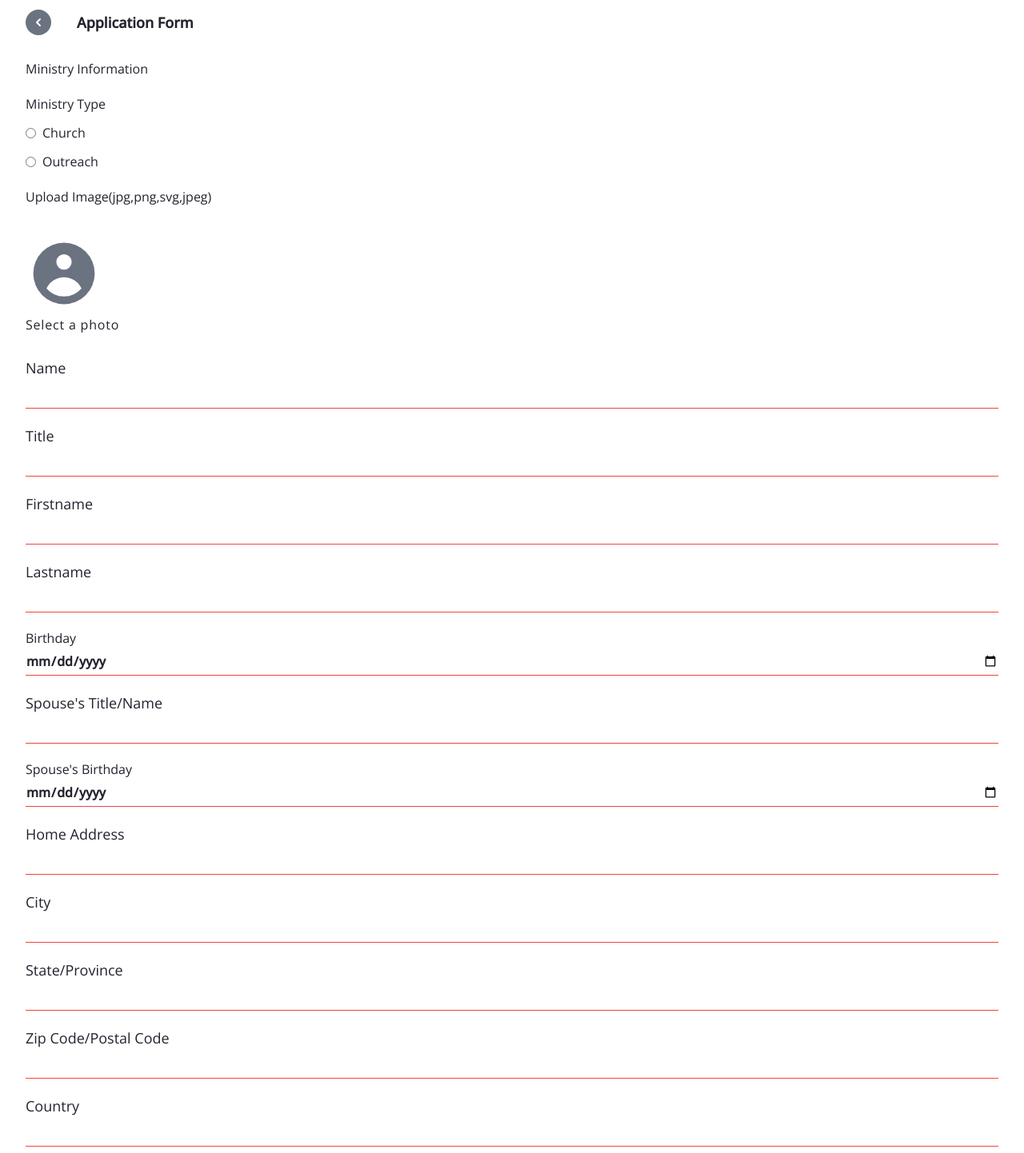
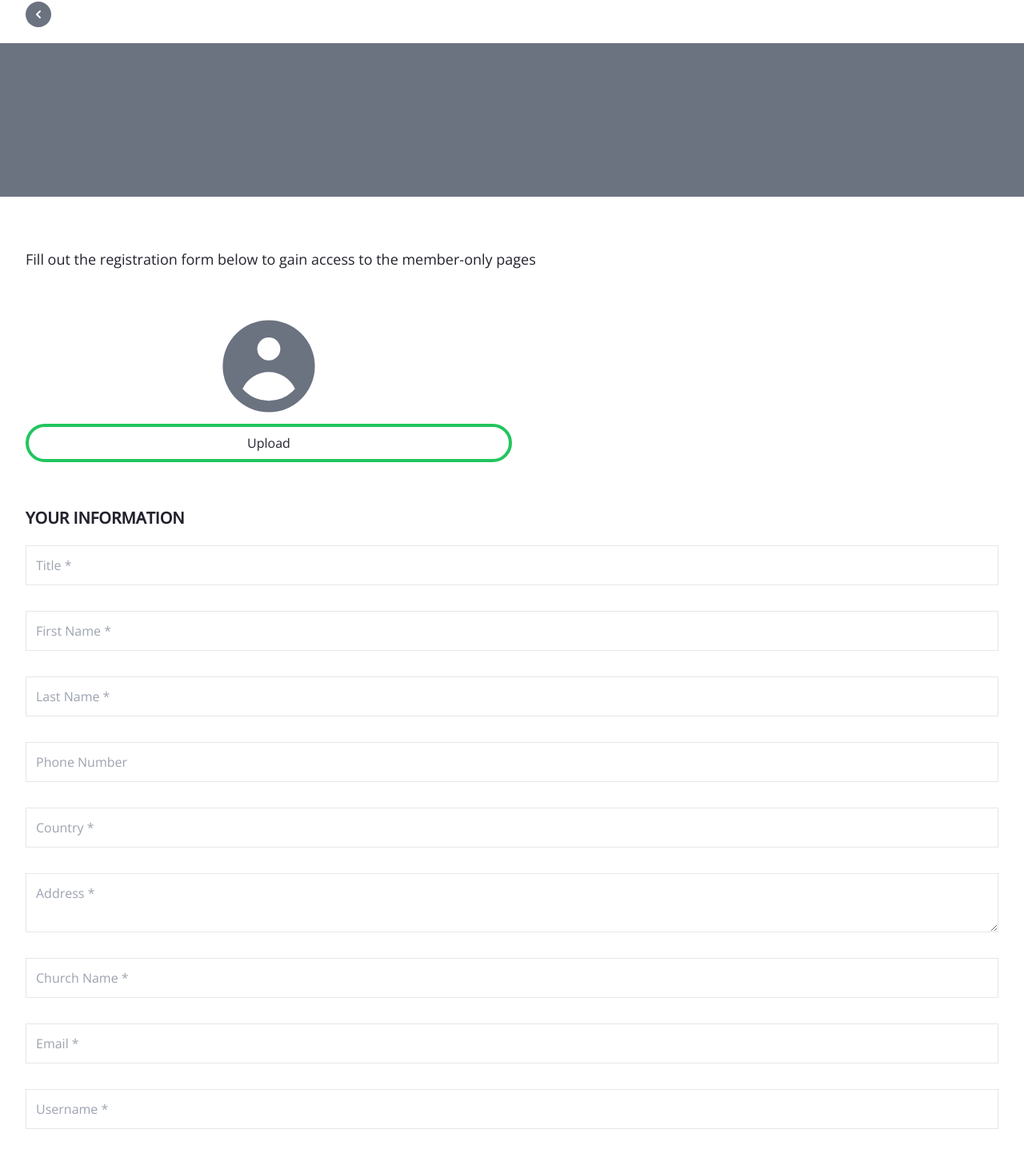
Before and after one commit to mnnlthmpsn/pama_react, a React (Create React App) app: page /apply in a window 1280 px wide. Shown: the part 18-1460 px from the top of the page at 80% size. Built offline with nearby package versions, Linux system fonts and the light colour scheme.

Commit message:
application form pages worked on

```diff
--- a/src/components/input.js
+++ b/src/components/input.js
@@ -1,7 +1,8 @@
 const TextInput = props => {
     return <div className="w-full flex flex-col space-y-1">
-        <label className="text-lg">{props.label}</label>
-        <input className="form-control" {...props}/>
+        {/* <label className="text-lg">{props.label}</label> */}
+        <input type={props.type} className="form-control2" placeholder={`${props.label} *`} {...props} />
+        {/* <input className="form-control" {...props}/> */}
     </div>
 }
 
--- a/src/pages/applicationForm.js
+++ b/src/pages/applicationForm.js
@@ -1,6 +1,7 @@
 import { TextInput, Button } from "../components/components";
 import ReCAPTCHA from "react-google-recaptcha";
 import { useNavigate } from "react-router-dom";
+import { EyeIcon } from "@heroicons/react/solid";
 
 const ApplicationForm = () => {
   const navigate = useNavigate();
@@ -8,10 +9,10 @@ const ApplicationForm = () => {
   const goBack = () => navigate(-1);
 
   return (
-    <div className="h-auto w-screen flex flex-col">
+    <div className="h-screen w-screen flex flex-col">
       <div className="flex items-center pl-8">
         <div
-          className="flex items-center justify-center bg-gray-500 w-8 h-8 rounded-full"
+          className="flex items-center justify-center bg-gray-500 w-8 h-8 my-5 rounded-full"
           onClick={goBack}
         >
           <svg
@@ -27,33 +28,21 @@ const ApplicationForm = () => {
             />
           </svg>
         </div>
-        <p className="p-8 text-lg font-semibold">Application Form</p>
+        {/* <p className="p-8 text-lg font-semibold">Application Form</p> */}
       </div>
-      <form className="space-y-5 px-8 pb-12">
-        <p>Ministry Information</p>
-
-        <div className="flex flex-col space-y-3">
-          <label htmlFor="ministry_type">Ministry Type</label>
-          <label className="space-x-2 flex items-center">
-            <input type="radio" id="church" name="ministry_type" />
-            <p>Church</p>
-          </label>
-          <label className="space-x-2 flex items-center">
-            <input type="radio" id="outreach" name="ministry_type" />
-            <p>Outreach</p>
-          </label>
+      <div className="bg-gray-500 py-24">
       </div>
 
-        <div>
-          <label class="inline-block mb-2">
-            Upload Image(jpg,png,svg,jpeg)
-          </label>
-          <div class="flex items-center justify-start w-full">
+      <form className="space-y-5 px-8 pb-12">
+
+        <p className="text-lg mt-16">Fill out the registration form below to gain access to the member-only pages</p>
+
+        <div class="flex items-center justify-start w-full pb-24">
           <label class="flex flex-col mb-8 w-1/2 h-32">
-              <div class="flex flex-col items-start justify-start pt-7">
+            <div class="flex flex-col items-center justify-start pt-7">
               <svg
                 xmlns="http://www.w3.org/2000/svg"
-                  className="h-24 w-24 text-gray-500"
+                className="h-36 w-auto text-gray-500"
                 viewBox="0 0 20 20"
                 fill="currentColor"
               >
@@ -63,61 +52,120 @@ const ApplicationForm = () => {
                   clipRule="evenodd"
                 />
               </svg>
-                <p class="pt-1 tracking-wider text-start">
-                  Select a photo
-                </p>
+              <div class="w-full text-start border rounded-full border-green-500 flex items-center justify-center py-2 border-4 w-4/5">
+                <p>Upload</p>
+              </div>
             </div>
             <input type="file" class="opacity-0" />
           </label>
         </div>
+
+        <div className="space-y-5">
+          <p className="text-xl uppercase font-bold">Your Information</p>
+          <form className="space-y-8">
+            {/* title */}
+            <div className="flex flex-col space-2 items-start">
+              {/* <label htmlFor="title">First name</label> */}
+              <input type="text" name="title" id="title" className="form-control2" placeholder="Title *" />
             </div>
 
-        <TextInput label="Name" />
-        <TextInput label="Title" />
-        <TextInput label="Firstname" />
-        <TextInput label="Lastname" />
-
-        <div>
-          <label>Birthday</label>
-          <input className="form-control" type="date" />
+            {/* first name */}
+            <div className="flex flex-col space-2 items-start">
+              {/* <label htmlFor="title">First name</label> */}
+              <input type="text" name="first_name" id="first_name" className="form-control2" placeholder="First Name *" />
             </div>
 
-        <TextInput label="Spouse's Title/Name" />
-        <div>
-          <label>Spouse's Birthday</label>
-          <input className="form-control" type="date" />
+            {/* last name */}
+            <div className="flex flex-col space-2 items-start">
+              {/* <label htmlFor="title">Last name</label> */}
+              <input type="text" name="first_name" id="last_name" className="form-control2" placeholder="Last Name *" />
             </div>
 
-        <TextInput label="Home Address" />
-        <TextInput label="City" />
-        <TextInput label="State/Province" />
-        <TextInput label="Zip Code/Postal Code" />
-        <TextInput label="Country" />
-        <TextInput label="Home Phone" />
-        <TextInput label="Ministry Name" />
-        <TextInput label="Ministry Street Address" />
-        <TextInput label="City" />
-        <TextInput label="State/Province" />
-        <TextInput label="Zip Code/Postal Code" />
-        <TextInput label="Country" />
-        <TextInput label="Ministry Phone" />
-        <TextInput label="Ministry Postal/Mailing Address" />
-        <TextInput label="Email" />
-        <TextInput label="Website" />
-        <TextInput label="Year Ministry was established" />
-        <TextInput label="No. of Members" />
-        <TextInput label="No. of Partners" />
-
-        <p>Account Information</p>
-        <div>
-          <TextInput label="Preferred Name" />
-          <p className="text-xs lightText">Enter as eg. Minister John Doe</p>
+            {/* Country */}
+            <div className="flex flex-col space-2 items-start">
+              {/* <label htmlFor="title">Phone</label> */}
+              <input type="tel" name="phone" id="phone" className="form-control2" placeholder="Phone Number" />
             </div>
 
-        <TextInput label="Password" />
-        <TextInput label="Confirm Password" />
+            {/* Phone */}
+            <div className="flex flex-col space-2 items-start">
+              {/* <label htmlFor="title">Phone</label> */}
+              <input type="tel" name="phone" id="phone" className="form-control2" placeholder="Country *" />
+            </div>
+
+            {/* Address */}
+            <div className="flex flex-col space-2 items-start">
+              {/* <label htmlFor="title">Phone</label> */}
+              {/* <input type="tel" name="phone" id="phone" className="form-control2" placeholder="Country *" /> */}
+              <textarea className="form-control2" rows="2" placeholder="Address *"></textarea>
+            </div>
+
+            {/* Church name */}
+            <div className="flex flex-col space-2 items-start">
+              {/* <label htmlFor="title">Phone</label> */}
+              <input type="tel" name="phone" id="phone" className="form-control2" placeholder="Church Name *" />
+            </div>
+
+            {/* Email */}
+            <div className="flex flex-col space-2 items-start">
+              {/* <label htmlFor="title">Email</label> */}
+              <input type="text" name="email" id="email" className="form-control2" placeholder="Email *" />
+            </div>
+
+            {/* Username */}
+            <div className="flex flex-col space-2 items-start">
+              {/* <label htmlFor="title">Email</label> */}
+              <input type="text" name="email" id="email" className="form-control2" placeholder="Username *" />
+            </div>
+
+            {/* Password */}
+            <div className="flex items-center justify-between space-x-4">
+              <div className="flex flex-col space-2 items-start w-full">
+                {/* <label htmlFor="title">Email</label> */}
+                <input type="password" name="email" id="email" className="form-control2" placeholder="Password *" />
+              </div>
+              <EyeIcon className="h-6 text-gray-500" />
+            </div>
+
+            {/* Cofirm Password */}
+            <div className="flex items-center justify-between space-x-4">
+              <div className="flex flex-col space-2 items-start w-full">
+                {/* <label htmlFor="title">Email</label> */}
+                <input type="text" name="email" id="email" className="form-control2" placeholder="Confirm Password *" />
+              </div>
+              <EyeIcon className="h-6 text-gray-500" />
+            </div>
+
+            {/* summary here */}
+            <div className="py-5 border-b-2">
+              <div className="flex justify-between bg-gray-100 p-2 w-full">
+                <p className="font-bold">CAMA Membership</p>
+                <div className="flex flex-col justify-end items-end">
+                  <p className="font-bold">0.00 USD</p>
+                  <p>Every 24</p>
+                  <p>months</p>
+                </div>
+              </div>
+            </div>
+            <p className="text-xl font-bold">Subtotal</p>
+            <div className="flex justify-between bg-gray-100 p-2 w-full">
+                <p className="font-bold">Fee</p>
+                <div className="flex flex-col justify-end items-end">
+                  <p className="font-bold">0.00 USD</p>
+                  <p>Every 24</p>
+                  <p>months</p>
+                </div>
+              </div>
+            {/* summary end */}
+
             <ReCAPTCHA sitekey={process.env.REACT_APP_SITE_KEY} />
-        <Button label="Apply" />
+            <div className="pb-4">
+              <button className="py-4 rounded-md outline-none px-20 primaryColor w-full tracking-widest uppercase font-bold mt-4">Apply</button>
+            </div>
+          </form>
+        </div>
+        {/* <ReCAPTCHA sitekey={process.env.REACT_APP_SITE_KEY} /> */}
+        {/* <Button label="Apply" /> */}
       </form>
     </div>
   );
--- a/src/pages/subscribe.js
+++ b/src/pages/subscribe.js
@@ -4,9 +4,9 @@ import { ButtonSm } from "../components/button"
 const Subscribe = () => {
 
     const plans = [
-        { title: "Free", subtitle: "Sign Up Now", description: "Free level has some limited access" },
-        { title: "Recurring Plan", subtitle: "only $1", description: "A recurring and monthly pament plan" },
-        { title: "One Time Plan", subtitle: "only $10", description: "One time payment at a small fee" },
+        { title: "Free", subtitle: "Sign Up Now", description: "Free level allowing limited access to most of our content" },
+        { title: "Recurring Plan", subtitle: "only $10", description: "A recurring and monthly payment plan" },
+        { title: "One Time Plan", subtitle: "only $50", description: "One time payment at a small fee" },
     ]
 
     return (
@@ -29,19 +29,24 @@ const SubscriptionCard = ({ subscription }) => {
     }
 
     return (
-        <div className="h-[28rem] relative bgDark text-white flex justify-evenly flex-col space-y-6 px-1">
+        <div className="h-[28rem] relative bgDark text-white flex flex-col space-y-6 px-1">
             <div className="flex flex-col space-y-5">
-                <p className="text-center text-3xl px-2">{subscription.title}</p>
+                <p className="text-center text-3xl px-2 absolute top-5 w-full text-center">{subscription.title}</p>
                 <div class="">
-                    <div className="absolute -left-12 border-4 bg-white w-full text-center text-3xl font-bold text-gray-500 rounded-l-full border-[#434A53] px-4 py-4">
+                    <div className="absolute -left-12 bottom-72 border-4 bg-white w-full text-center text-3xl font-bold text-gray-500 rounded-l-full border-[#434A53] px-4 py-4">
                         {subscription.subtitle}
                     </div>
                 </div>
             </div>
-            <div className="w-full flex flex-col items-center space-y-6">
-                <p className="px-6 py-5">{subscription.description}</p>
+
+            {/* summary here */}
+
+            {/* summary end */}
+
+            <div className="w-full flex flex-col items-center absolute bottom-10 space-y-32">
+                <p className="px-6 py-2">{subscription.description}</p>
                 <div className="flex w-2/3 justify-center">
-                    <ButtonSm label='Subscribe' onClick={apply}/>
+                    <ButtonSm label='SIGN UP' onClick={apply}/>
                 </div>
             </div>
         </div>
```
Lines whose indentation alone changed are shown as unchanged.
